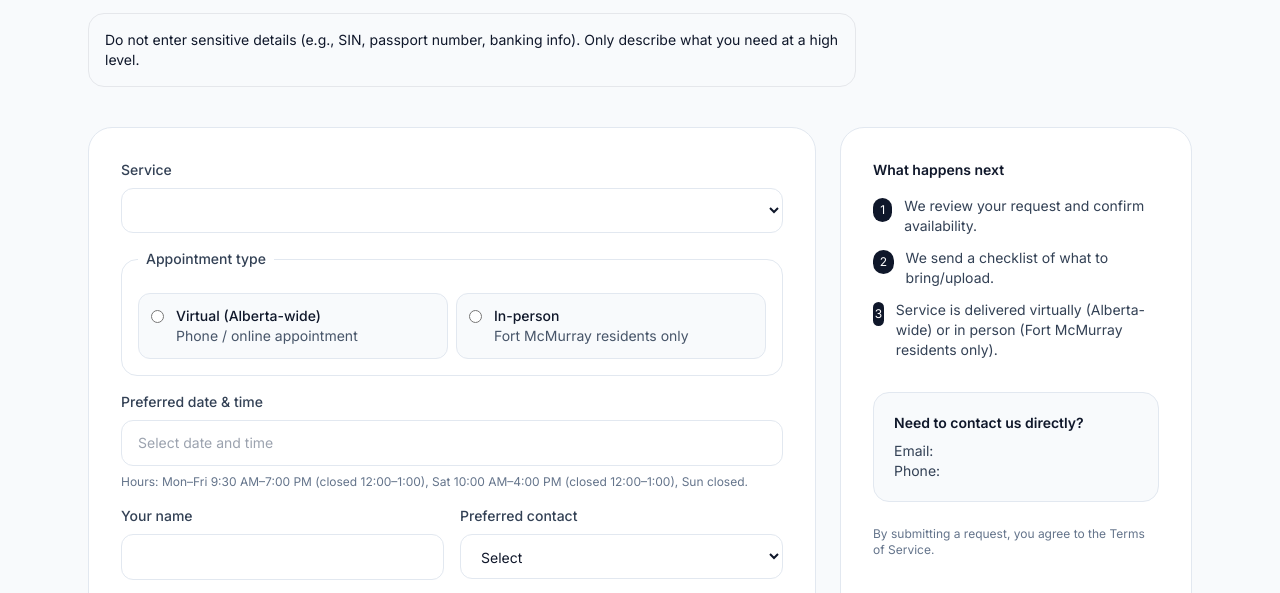
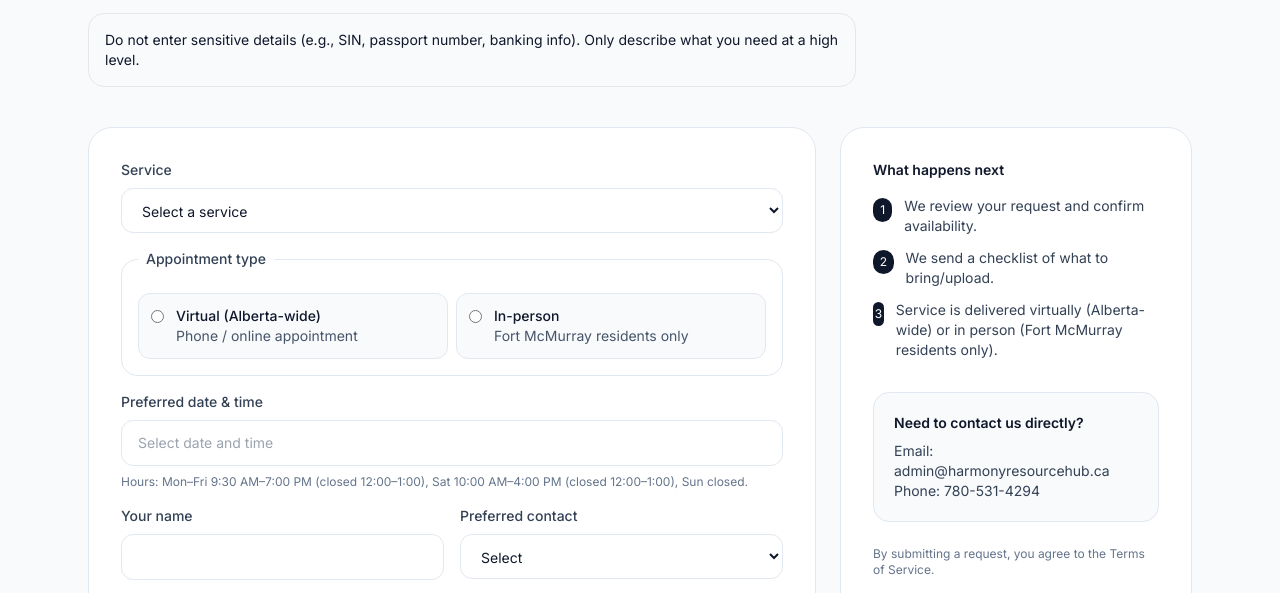
Before and after one commit to HRHProjects/Harmonyweb.2, a plain HTML site: page booking.html in a window 1280 px wide. Shown: the part 196-789 px from the top of the page. Drawn offline with nearby package versions, Linux system fonts and the light colour scheme; files that its build step writes are made by us from their sources.

Commit message:
Fix assets paths and surface contact info

```diff
--- a/app.js
+++ b/app.js
@@ -1,4 +1,4 @@
-// assets/app.js
+// app.js
 (function () {
   const cfg = window.HRH_CONFIG || {};
 
--- a/booking.html
+++ b/booking.html
@@ -10,7 +10,7 @@
   <link rel="preconnect" href="https://fonts.googleapis.com">
   <link rel="preconnect" href="https://fonts.gstatic.com" crossorigin>
   <link href="https://fonts.googleapis.com/css2?family=Inter:wght@400;500;600;700&display=swap" rel="stylesheet">
-  <link rel="stylesheet" href="assets/styles.css">
+  <link rel="stylesheet" href="styles.css">
   <meta name="theme-color" content="#0f766e" />
   <link rel="stylesheet" href="https://cdn.jsdelivr.net/npm/flatpickr/dist/flatpickr.min.css">
   <script src="https://cdn.jsdelivr.net/npm/flatpickr"></script>
@@ -228,7 +228,7 @@
       </div>
     </div>
   </footer>
-  <script src="assets/config.js"></script>
-  <script src="assets/app.js"></script>
+  <script src="config.js"></script>
+  <script src="app.js"></script>
 </body>
 </html>
--- a/config.js
+++ b/config.js
@@ -1,4 +1,4 @@
-// assets/config.js
+// config.js
 // Central configuration so contact details are defined once.
 // Update BOOKING_ENDPOINT when your backend endpoint is ready.
 
```
Also changed, not shown: contact.html (+3 -3 lines), index.html (+3 -3 lines), privacy.html (+3 -3 lines), services.html (+3 -3 lines), signin.html (+3 -3 lines), terms.html (+3 -3 lines), README.md.
